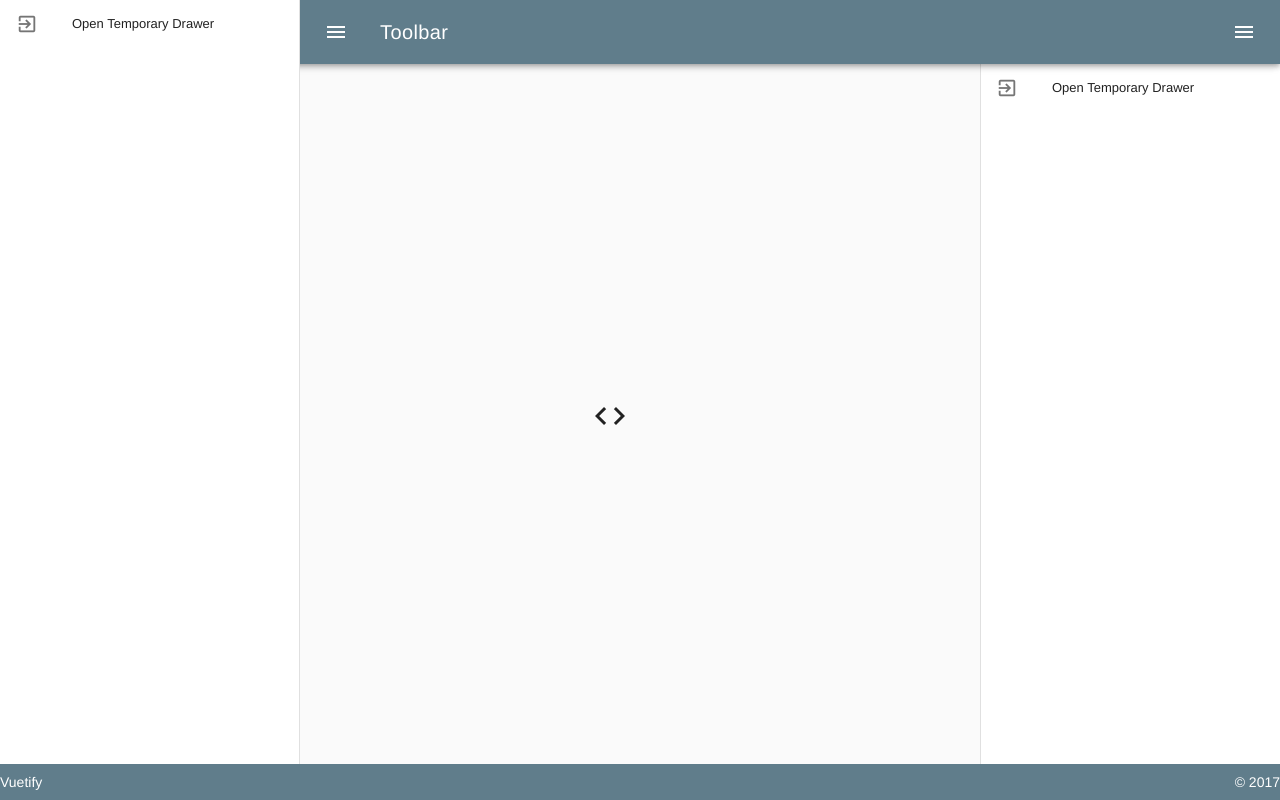
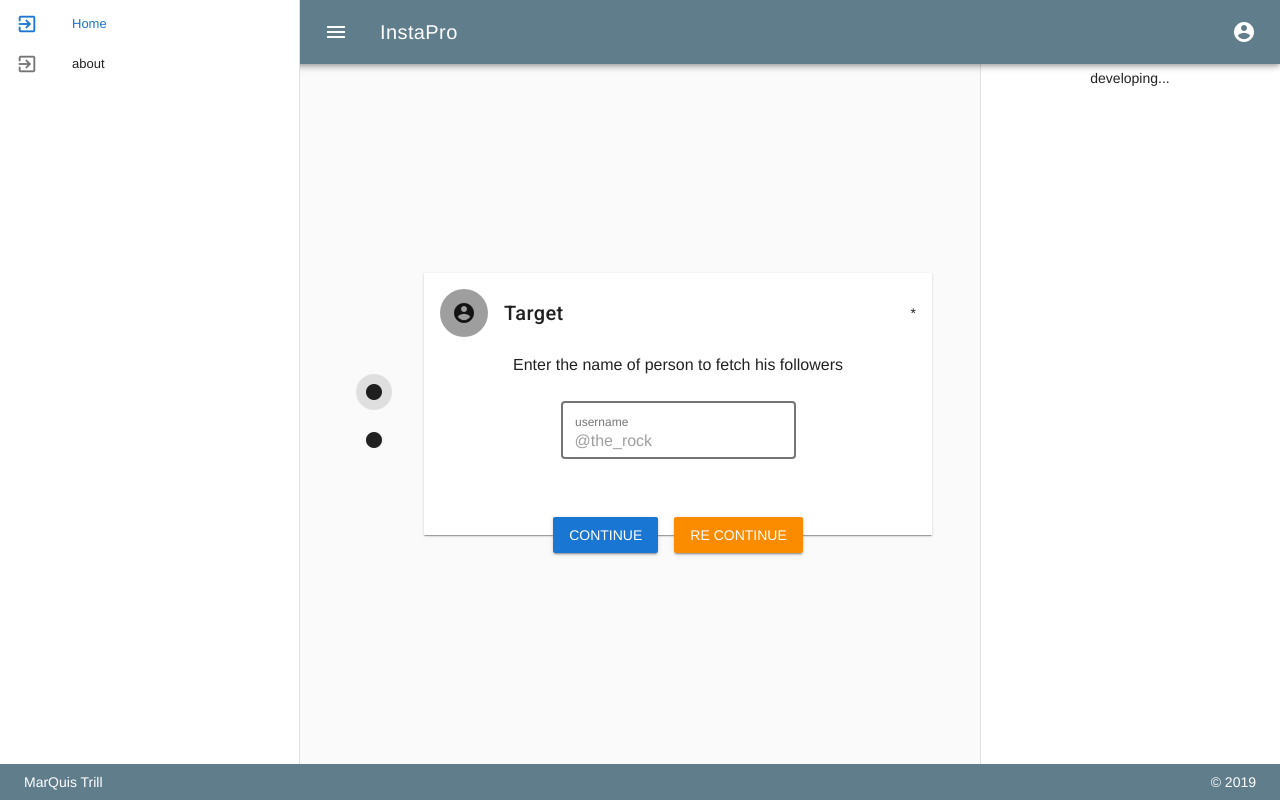
Before and after one commit to Vadagon/InstaPro, a Vue app: page / in a window 1280 px wide. Built offline with nearby package versions, Linux system fonts and the light colour scheme.

Commit message:
1/3 of 1st part of layout

```diff
--- a/package.json
+++ b/package.json
@@ -10,7 +10,8 @@
   "dependencies": {
     "vue": "^2.6.6",
     "vue-router": "^3.0.1",
-    "vuetify": "^1.5.7"
+    "vuetify": "^1.5.7",
+    "vuex": "^3.1.0"
   },
   "devDependencies": {
     "@vue/cli-plugin-babel": "^3.5.0",
--- a/src/App.vue
+++ b/src/App.vue
@@ -10,101 +10,67 @@
 
 <template>
   <v-app id="app">
-    <v-navigation-drawer
-      v-model="drawerRight"
-      fixed
-      right
-      clipped
-      app
-    >
+    <v-navigation-drawer v-model="drawerRight" fixed right clipped app >
       <v-list dense>
-        <v-list-tile @click.stop="right = !right">
+        <!-- <v-list-tile>
           <v-list-tile-action>
             <v-icon>exit_to_app</v-icon>
           </v-list-tile-action>
           <v-list-tile-content>
             <v-list-tile-title>Open Temporary Drawer</v-list-tile-title>
           </v-list-tile-content>
-        </v-list-tile>
+        </v-list-tile> -->
+        developing...
       </v-list>
     </v-navigation-drawer>
-    <v-toolbar
-      color="blue-grey"
-      dark
-      fixed
-      app
-      clipped-right
-    >
+    <v-toolbar color="blue-grey" dark fixed app clipped-right >
       <v-toolbar-side-icon @click.stop="drawer = !drawer"></v-toolbar-side-icon>
-      <v-toolbar-title>Toolbar</v-toolbar-title>
+      <v-toolbar-title>InstaPro</v-toolbar-title>
       <v-spacer></v-spacer>
-      <v-toolbar-side-icon @click.stop="drawerRight = !drawerRight"></v-toolbar-side-icon>
+      <v-btn icon @click.stop="drawerRight = !drawerRight"><v-icon>account_circle</v-icon></v-btn>
+      <!-- <v-toolbar-side-icon @click.stop="drawerRight = !drawerRight"></v-toolbar-side-icon> -->
     </v-toolbar>
-    <v-navigation-drawer
-      v-model="drawer"
-      fixed
-      app
-    >
+    <v-navigation-drawer v-model="drawer" fixed app >
       <v-list dense>
-        <v-list-tile @click.stop="left = !left">
+
+        <v-list-tile to="/">
           <v-list-tile-action>
             <v-icon>exit_to_app</v-icon>
           </v-list-tile-action>
           <v-list-tile-content>
-            <v-list-tile-title>Open Temporary Drawer</v-list-tile-title>
+            <v-list-tile-title>Home</v-list-tile-title>
           </v-list-tile-content>
         </v-list-tile>
+
+        <v-list-tile to="/about">
+          <v-list-tile-action>
+            <v-icon>exit_to_app</v-icon>
+          </v-list-tile-action>
+          <v-list-tile-content>
+            <v-list-tile-title>about</v-list-tile-title>
+          </v-list-tile-content>
+        </v-list-tile>
+
       </v-list>
     </v-navigation-drawer>
-    <v-navigation-drawer
-      v-model="left"
-      temporary
-      fixed
-    ></v-navigation-drawer>
     <v-content>
       <v-container fluid fill-height>
-        <v-layout justify-center align-center>
-          <v-flex shrink>
-            <v-tooltip right>
-              <template v-slot:activator="{ on }">
-                <v-btn :href="source" icon large target="_blank" v-on="on">
-                  <v-icon large>code</v-icon>
-                </v-btn>
-              </template>
-              <span>Source</span>
-            </v-tooltip>
-            <v-tooltip right>
-              <template v-slot:activator="{ on }">
-                <v-btn icon large href="https://codepen.io/johnjleider/pen/KQrPKJ" target="_blank" v-on="on">
-                  <v-icon large>mdi-codepen</v-icon>
-                </v-btn>
-              </template>
-              <span>Codepen</span>
-            </v-tooltip>
-          </v-flex>
-        </v-layout>
+        <router-view/>
       </v-container>
     </v-content>
-    <v-navigation-drawer
-      v-model="right"
-      right
-      temporary
-      fixed
-    ></v-navigation-drawer>
-    <v-footer color="blue-grey" class="white--text" app>
-      <span>Vuetify</span>
+    <v-footer color="blue-grey" class="white--text px-4" app>
+      <span>MarQuis Trill</span>
       <v-spacer></v-spacer>
-      <span>&copy; 2017</span>
+      <span>&copy; 2019</span>
     </v-footer>
   </v-app>
 </template>
 <script>
 export default {
   data: () => ({
-      drawer: null,
+    drawer: true,
     drawerRight: null,
-      right: false,
-      left: false
+    test: 12312312
   }),
   props: {
     source: String
--- a/src/main.js
+++ b/src/main.js
@@ -2,18 +2,24 @@
 import App from './App.vue'
 import Vuetify from 'vuetify'
 import router from './router'
+import Vuex from 'vuex'
 
 import 'vuetify/dist/vuetify.min.css'
 import './styles/main.scss'
 
 Vue.use(Vuetify)
+Vue.use(Vuex)
 
 Vue.config.productionTip = false
 
-new Vue({
+const store = new Vuex.Store({
+  state: {
+    count: 2
+  }
+})
+
+window.app = new Vue({
   router,
-  data: {
-
-  },
+  store,
   render: h => h(App)
 }).$mount('#app')
--- a/src/styles/main.scss
+++ b/src/styles/main.scss
@@ -1,5 +1,19 @@
-body{
-  .theme--dark{
-    // opacity: 0.1;
+.none{
+  display: none;
+}
+.home{
+  .step-block{
+    width: 260px;
+    max-width: 260px;
+    min-width: 260px;
+  }
+  button.next{
+    margin-top: -18px;
+  }
+  img.active-profile{
+    border: 2px solid black;
+  }
+  .v-list__tile__avatar{
+
   }
 }
--- a/src/views/Home.vue
+++ b/src/views/Home.vue
@@ -1,21 +1,124 @@
 <template>
-  <div class="home">
-    __1__
-    <img alt="Vue logo" src="../assets/logo.png">
-    __1.5__
-    <HelloWorld title="Hey"/>
-    __2__
-  </div>
+
+  <v-container class="home fill-height">
+    <v-layout align-center>
+      <v-item-group v-model="window" class="shrink mr-4" mandatory tag="v-flex">
+        <v-item v-for="n in length" :key="n">
+          <div slot-scope="{ active, toggle }">
+            <v-btn :input-value="active" icon @click="toggle">
+              <v-icon>fiber_manual_record</v-icon>
+            </v-btn>
+          </div>
+        </v-item>
+      </v-item-group>
+
+      <v-flex>
+        <v-window v-model="window" class="elevation-1" vertical>
+          <v-window-item :key="0">
+            <v-card flat>
+              <v-card-text>
+                <v-layout align-center mb-3>
+                  <v-avatar color="grey" class="mr-3">
+                    <v-btn icon><v-icon>account_circle</v-icon></v-btn>
+                  </v-avatar>
+                  <strong class="title">Target</strong>
+                  <v-spacer></v-spacer>*
+                </v-layout>
+                <v-layout align-center mb-3>
+                  <v-flex justify-center>
+                    <h3 class="subheading mb-4">Enter the name of person to fetch his followers</h3>
+                    <v-layout align-center justify-center class="mb-3">
+                      <span>
+                        <v-text-field label="username" placeholder="@the_rock" outline></v-text-field>
+                      </span>
+                    </v-layout>
+                  </v-flex>
+                </v-layout>
+
+              </v-card-text>
+            </v-card>
+          </v-window-item>
+          <v-window-item :key="1">
+            <v-card flat>
+              <v-card-text>
+                <v-layout align-center mb-3>
+                  <v-avatar color="grey" class="mr-3">
+                    <v-btn icon><v-icon>account_circle</v-icon></v-btn>
+                  </v-avatar>
+                  <strong class="title">Target</strong>
+                  <v-spacer></v-spacer>*
+                </v-layout>
+                <v-layout align-center mb-3>
+                  <v-flex justify-center>
+                    <p>
+                      Lorem ipsum dolor sit amet, consectetur adipiscing elit, sed do eiusmod tempor incididunt ut labore et dolore magna aliqua. Ut enim ad minim veniam, quis nostrud exercitation ullamco laboris nisi ut aliquip ex ea commodo consequat. Duis aute irure dolor in reprehenderit in voluptate velit esse cillum dolore eu fugiat nulla pariatur. Excepteur sint occaecat cupidatat non proident, sunt in culpa qui officia deserunt mollit anim id est laborum.
+                    </p>
+                    <p>
+                      Lorem ipsum dolor sit amet, consectetur adipiscing elit, sed do eiusmod tempor incididunt ut labore et dolore magna aliqua. Ut enim ad minim veniam, quis nostrud exercitation ullamco laboris nisi ut aliquip ex ea commodo consequat. Duis aute irure dolor in reprehenderit in voluptate velit esse cillum dolore eu fugiat nulla pariatur. Excepteur sint occaecat cupidatat non proident, sunt in culpa qui officia deserunt mollit anim id est laborum.
+                    </p>
+                    <p>
+                      Lorem ipsum dolor sit amet, consectetur adipiscing elit, sed do eiusmod tempor incididunt ut labore et dolore magna aliqua. Ut enim ad minim veniam, quis nostrud exercitation ullamco laboris nisi ut aliquip ex ea commodo consequat. Duis aute irure dolor in reprehenderit in voluptate velit esse cillum dolore eu fugiat nulla pariatur. Excepteur sint occaecat cupidatat non proident, sunt in culpa qui officia deserunt mollit anim id est laborum.
+                    </p>
+                    <p>
+                      Lorem ipsum dolor sit amet, consectetur adipiscing elit, sed do eiusmod tempor incididunt ut labore et dolore magna aliqua. Ut enim ad minim veniam, quis nostrud exercitation ullamco laboris nisi ut aliquip ex ea commodo consequat. Duis aute irure dolor in reprehenderit in voluptate velit esse cillum dolore eu fugiat nulla pariatur. Excepteur sint occaecat cupidatat non proident, sunt in culpa qui officia deserunt mollit anim id est laborum.
+                    </p>
+                  </v-flex>
+                </v-layout>
+
+              </v-card-text>
+            </v-card>
+          </v-window-item>
+        </v-window>
+        <v-btn color="primary" class="next" @click="window--">continue</v-btn>
+        <v-btn color="warning" class="next" @click="window++">re continue</v-btn>
+      </v-flex>
+    </v-layout>
+<br><br>
+
+      <!-- <v-layout row nowrap>
+        <v-flex class="step-block ma-2" v-for="x in 6">
+          <v-card class="pa-3">
+            <h3 class="title mb-3">Enter the name of person to fetch his followers</h3>
+            <v-text-field label="username" placeholder="@the_rock" outline></v-text-field>
+            <v-radio-group>
+              <v-radio v-for="n in 3" :key="n" :label="`Radio ${n}`" :value="n"></v-radio>
+            </v-radio-group>
+            <v-list-tile-avatar v-for="s in [!0, !1, !0, !1, !1]">
+              <input type="checkbox" class="none" :checked="s">
+              <img alt="profile" src="../assets/1.jpg" v-bind:class="{'active-profile': s}">
+              <span class="caption">@username</span>
+            </v-list-tile-avatar>
+            <v-switch></v-switch>
+            <v-slider></v-slider>
+            <v-btn color="primary" class="next">next</v-btn>
+          </v-card>
+        </v-flex>
+      </v-layout> -->
+  </v-container>
+
 </template>
+
+
+
+<!-- <HelloWorld title="Hey"/> -->
 
 <script>
 // @ is an alias to /src
-import HelloWorld from '@/components/HelloWorld.vue'
+// import HelloWorld from '@/components/HelloWorld.vue'
 
 export default {
   name: 'home',
-  components: {
-    HelloWorld
+  data: () => ({
+    length: 2,
+    window: 0
+  }),
+  computed: {
+    data() {
+      return this.$store
+    }
   }
+  // components: {
+  //   HelloWorld
+  // }
 }
 </script>
```
Also changed, not shown: src/assets/1.jpg (added), 1 other file (tests, documents, lock files or other folders). Lines whose indentation alone changed are shown as unchanged.
